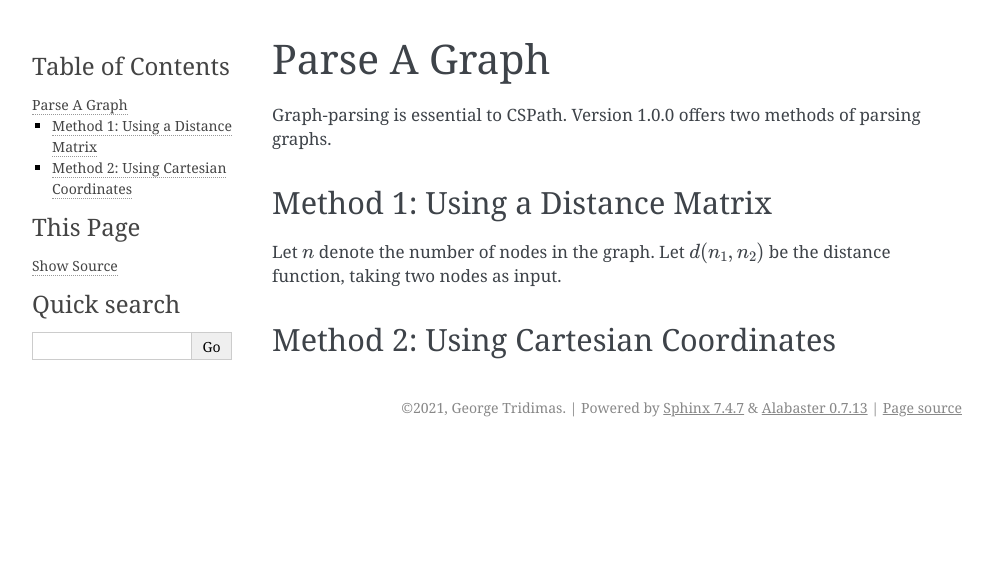
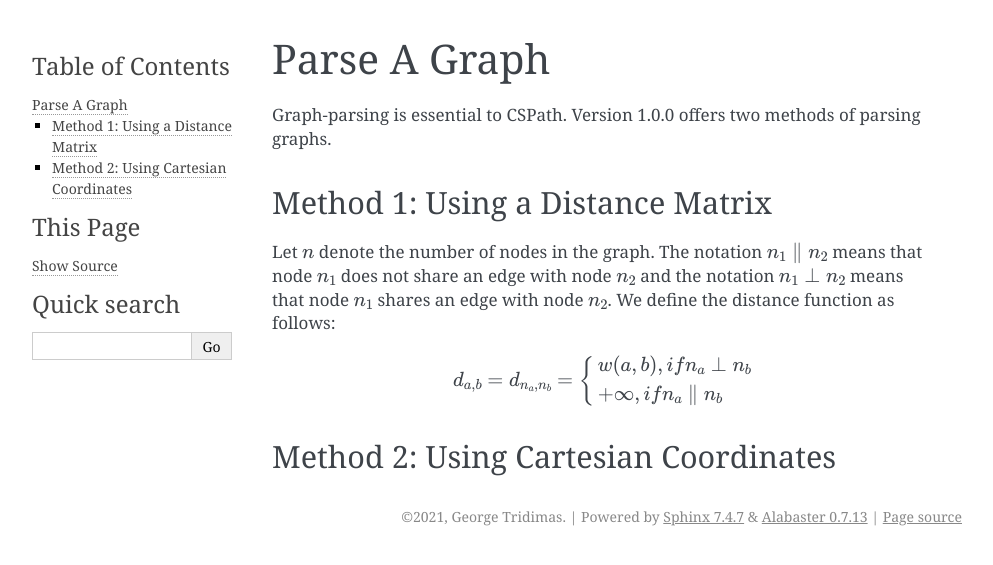
Before and after one commit to notgmt1337/CSPath, a Sphinx documentation site: the page built from docs/how-to/graph-parse.rst, in a window 1280 px wide. Shown: the top 565 px of the page, without its empty margins (148-1141 px from the left). Built offline with Sphinx 7.4.7, drawn with Linux system fonts in a browser that asks for light colours.

Commit message:
Update graph-parse.rst

```diff
--- a/docs/how-to/graph-parse.rst
+++ b/docs/how-to/graph-parse.rst
@@ -6,7 +6,16 @@ Graph-parsing is essential to CSPath. Version 1.0.0 offers two methods of parsin
 Method 1: Using a Distance Matrix
 ---------------------------------
 
-Let :math:`n` denote the number of nodes in the graph. Let :math:`d(n_{1}, n_{2})` be the distance function, taking two nodes as input.
+Let :math:`n` denote the number of nodes in the graph. The notation :math:`n_{1} \parallel n_{2}` means that node :math:`n_{1}` does not share an edge with node :math:`n_{2}` and the notation :math:`n_{1} \perp n_{2}` means that node :math:`n_{1}` shares an edge with node :math:`n_{2}`. We define the distance function as follows:
+
+.. math::
+    d_{a, b} = d_{n_{a}, n_{b}} =
+    \left\{
+            \begin{array}{ll}
+                  w(a, b), if n_{a} \perp n_{b} \\
+                  +\infty, if n_{a} \parallel n_{b}
+            \end{array}
+    \right.
 
 
 Method 2: Using Cartesian Coordinates
```
